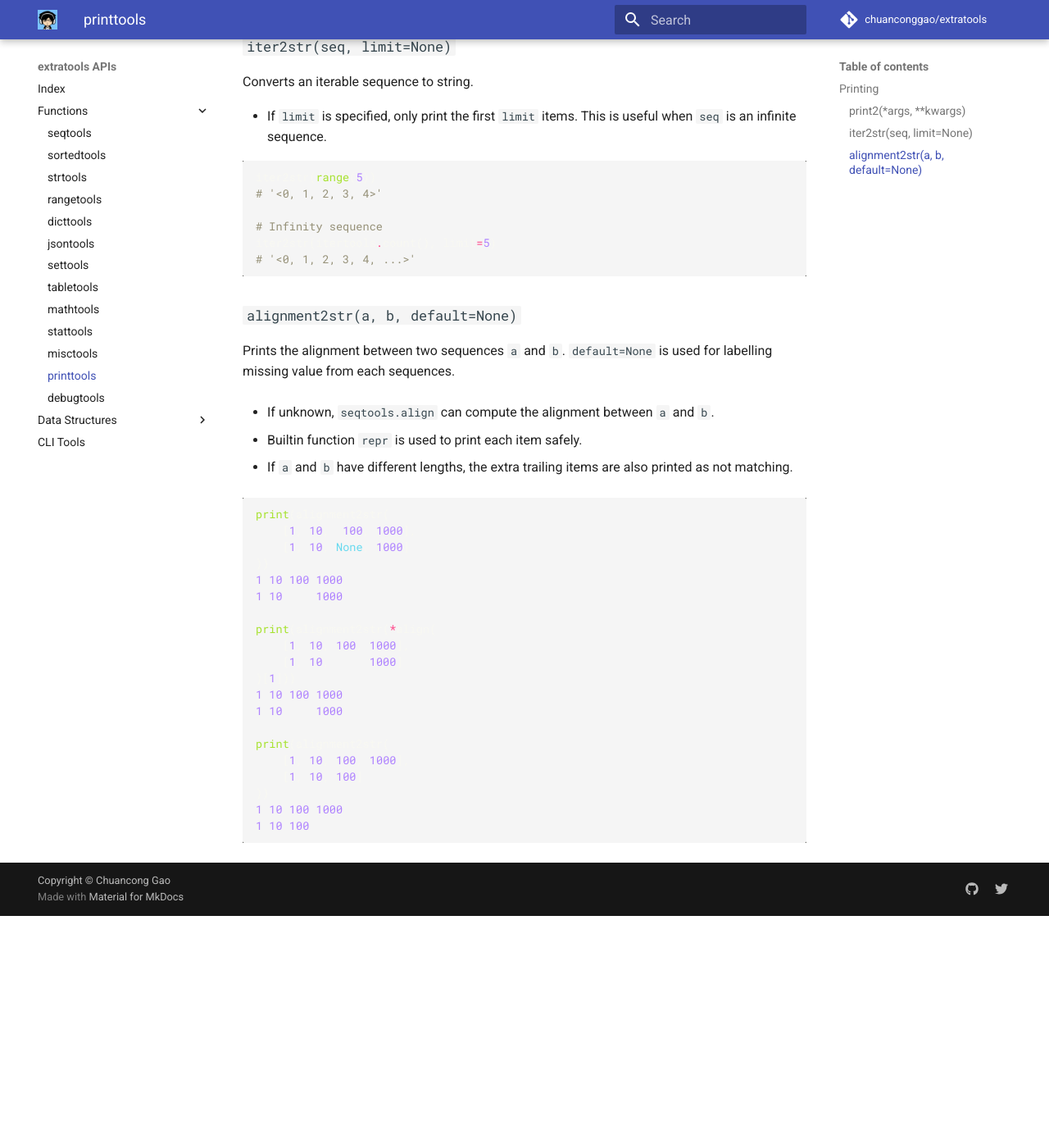
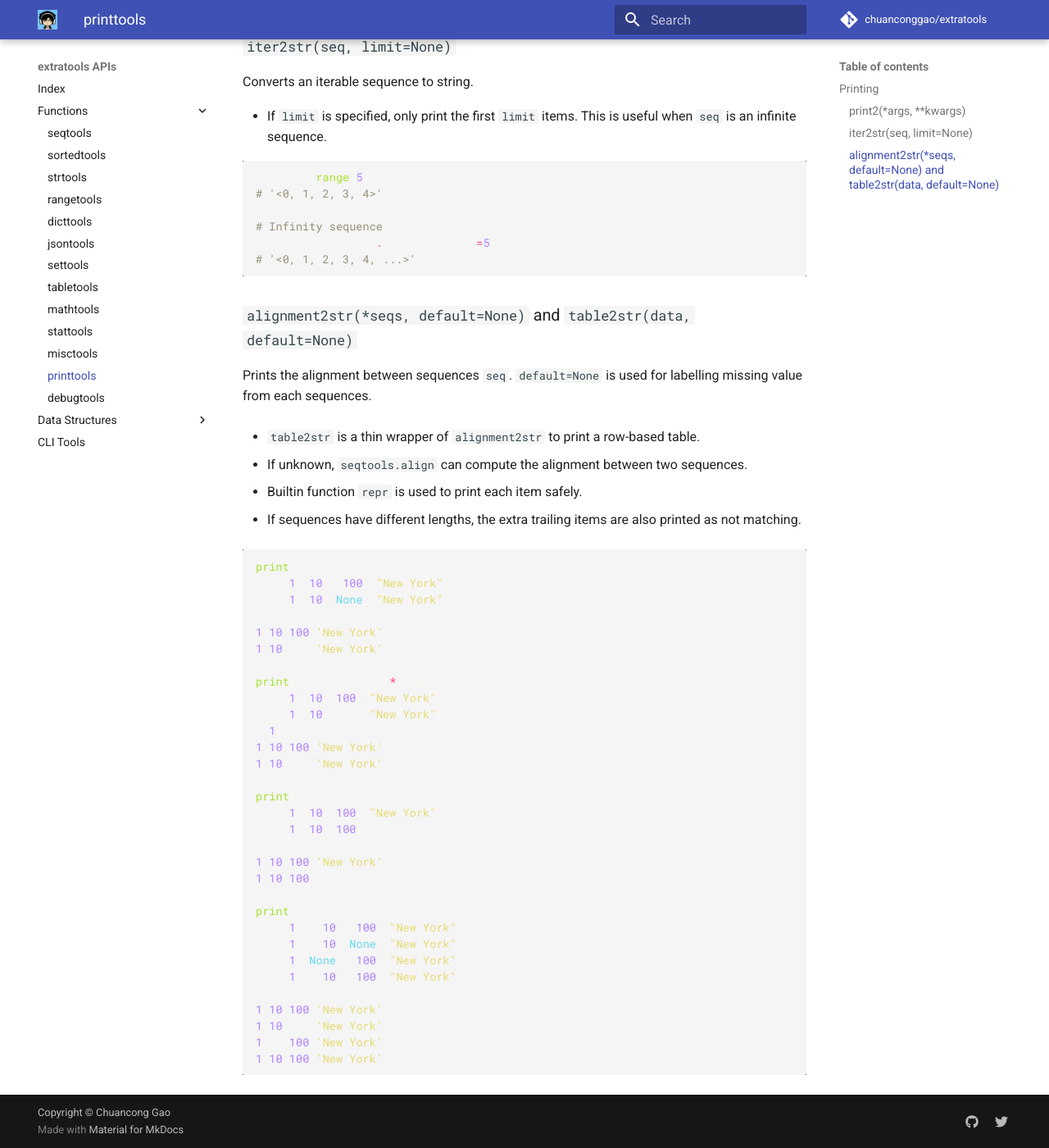
Before and after one commit to chuanconggao/extratools, an MkDocs documentation site: the page built from docs/functions/printtools.md, in a window 1280 px wide and 1400 px high, scrolled down 458 px. Shown: the whole window at 82% size. Built offline with MkDocs 1.6.1 and Material for MkDocs 9.7.7, drawn with Linux system fonts in a browser that asks for light colours; comment, search, counter and statistics services are not loaded; old or Windows-style settings are respelled for this version of MkDocs; before the commit the page ends 1575 px from its top, so only the background shows below that.

Commit message:
Improve printtools
Make iter2str print safely and Python 3.5 friendly.
Make alignment2str support more than two sequences.
Add table2str.

````diff
--- a/docs/functions/printtools.md
+++ b/docs/functions/printtools.md
@@ -25,35 +25,48 @@ iter2str(itertools.count(), limit=5)
 # '<0, 1, 2, 3, 4, ...>'
 ```
 
-### `alignment2str(a, b, default=None)`
+### `alignment2str(*seqs, default=None)` and `table2str(data, default=None)`
 
-Prints the alignment between two sequences `a` and `b`. `default=None` is used for labelling missing value from each sequences.
+Prints the alignment between sequences `seq`. `default=None` is used for labelling missing value from each sequences.
 
-- If unknown, `seqtools.align` can compute the alignment between `a` and `b`.
+- `table2str` is a thin wrapper of `alignment2str` to print a row-based table.
+
+- If unknown, `seqtools.align` can compute the alignment between two sequences.
 
 - Builtin function `repr` is used to print each item safely.
 
-- If `a` and `b` have different lengths, the extra trailing items are also printed as not matching.
+- If sequences have different lengths, the extra trailing items are also printed as not matching.
 
 ``` python
 print(alignment2str(
-    [1, 10,  100, 1000],
-    [1, 10, None, 1000]
+    [1, 10,  100, "New York"],
+    [1, 10, None, "New York"]
 ))
-1 10 100 1000
-1 10     1000
+1 10 100 'New York'
+1 10     'New York'
 
 print(alignment2str(*align(
-    [1, 10, 100, 1000],
-    [1, 10,      1000]
+    [1, 10, 100, "New York"],
+    [1, 10,      "New York"]
 )[1]))
-1 10 100 1000
-1 10     1000
+1 10 100 'New York'
+1 10     'New York'
 
 print(alignment2str(
-    [1, 10, 100, 1000],
+    [1, 10, 100, "New York"],
     [1, 10, 100]
 ))
-1 10 100 1000
+1 10 100 'New York'
 1 10 100
+
+print(table2str([
+    [1,   10,  100, "New York"],
+    [1,   10, None, "New York"],
+    [1, None,  100, "New York"],
+    [1,   10,  100, "New York"]
+]))
+1 10 100 'New York'
+1 10     'New York'
+1    100 'New York'
+1 10 100 'New York'
 ```
--- a/setup.py
+++ b/setup.py
@@ -4,7 +4,7 @@ from setuptools import setup
 from glob import glob
 
 url = "https://github.com/chuanconggao/extratools"
-version = "0.5.14"
+version = "0.5.15"
 
 setup(
     name="extratools",
````
Also changed, not shown: 1 other file.
